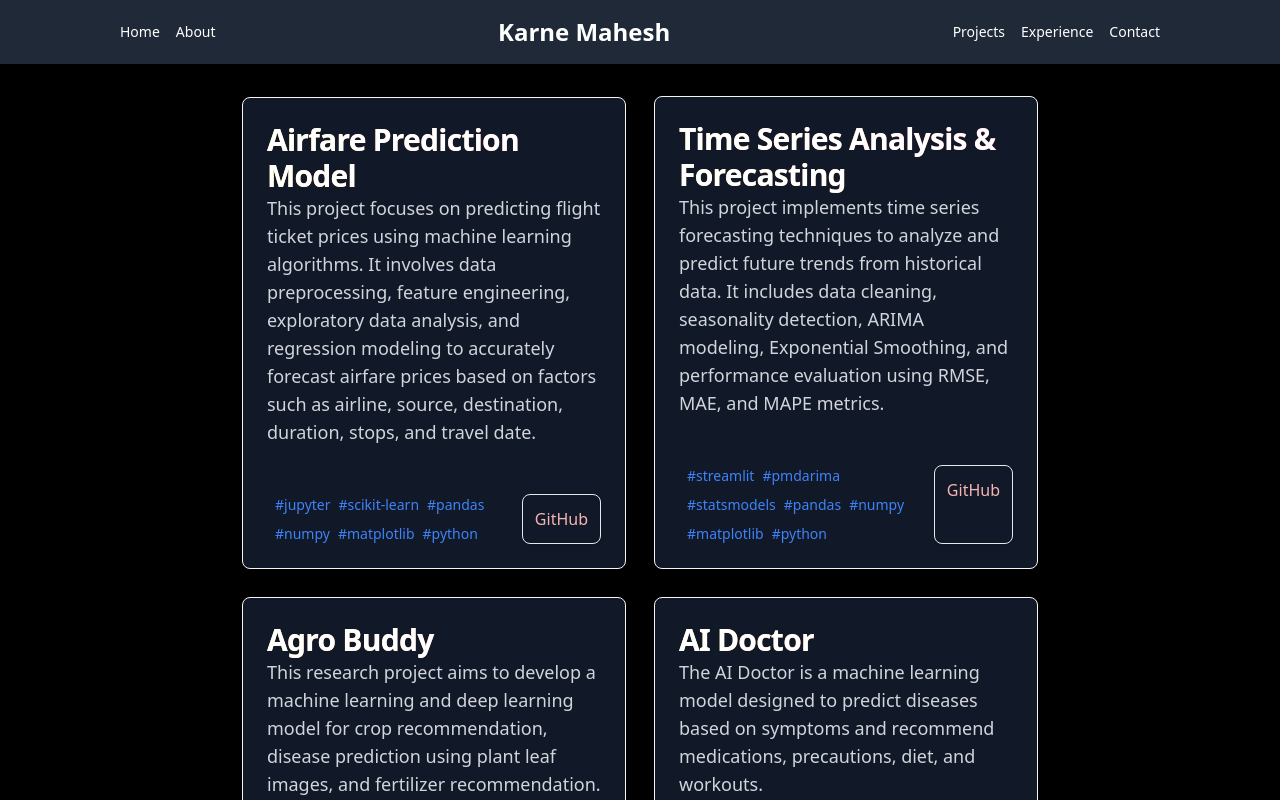
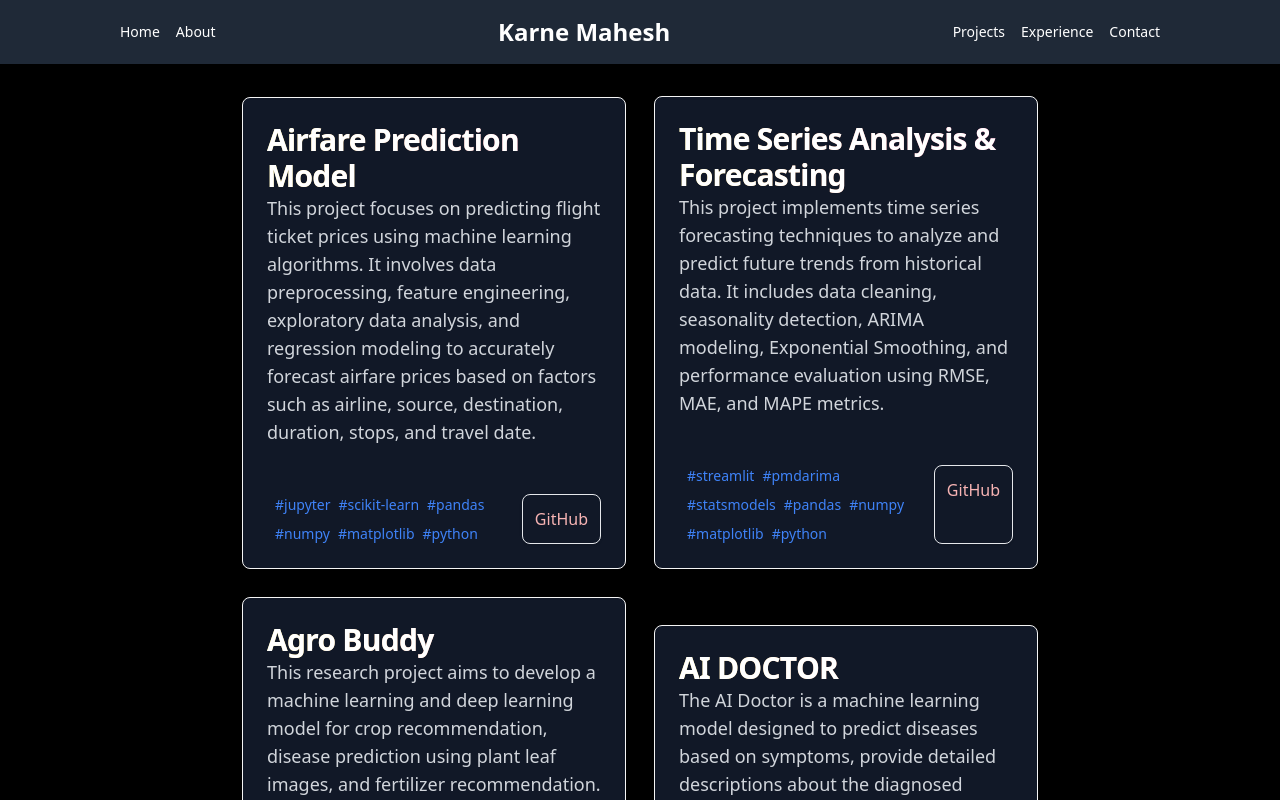
Before and after one commit to Karnemahesh/Mahesh-portfolio, a React (Create React App) app: page /projects in a window 1280 px wide. Shown: the top 800 px of the page. Built offline with nearby package versions, Linux system fonts and the light colour scheme.

Commit message:
Update Projects.jsx

```diff
--- a/src/components/Projects.jsx
+++ b/src/components/Projects.jsx
@@ -1,25 +1,26 @@
 
 import React from "react";
+import airfare from '../assets/airfare.png'
+import timeseries from '../assets/timeseries.png'
 import vpn from '../assets/vpn.png'
 import copeople from '../assets/copeople.png'
-import airfare from '../assets/airfare.png'
-import timeseries from '../assets/timeseries.png'
 import Footer from './Footer'
 
 const ProjectCard = ({ image, title, description, git, technologies }) => {
     return (
         <div className="max-w-sm sm:max-w-sm md:max-w-sm bg-gray-900 border border-neutral-100 rounded-lg shadow dark:bg-gray-800 dark:border-gray-700">
-            {title=='airfare' && <a href="#">
+             {title=='airfare' && <a href="#">
                 <img className="w-full rounded-t-lg h-auto object-cover " src={airfare} alt="" />
             </a>}
             {title=='timeseries' && <a href="#">
                 <img className="w-full rounded-t-lg h-auto object-cover " src={timeseries} alt="" />
             </a>}
+
             {title=='Snap Shot' && <a href="#">
                 <img className="w-full rounded-t-lg h-auto object-cover " src={vpn} alt="" />
             </a>}
-            {title=='Copeople' && <a href="#">
-                <img className="w-full rounded-t-lg h-auto object-cover " src={Copeople} alt="" />
+            {title=='Co People' && <a href="#">
+                <img className="w-full rounded-t-lg h-auto object-cover " src={copeople} alt="" />
             </a>}
             <div className="p-4 sm:p-6">
                 <a href="#">
@@ -66,8 +67,7 @@ const Projects = () => {
 }
 
 
-
- export const project = [
+export const project = [
     {
         title:'Airfare Prediction Model',
         description:'This project focuses on predicting flight ticket prices using machine learning algorithms. It involves data preprocessing, feature engineering, exploratory data analysis, and regression modeling to accurately forecast airfare prices based on factors such as airline, source, destination, duration, stops, and travel date.',
@@ -82,20 +82,21 @@ const Projects = () => {
         git:"https://github.com/Karnemahesh/Time-Series-Analysis",
         technologies:['streamlit', 'pmdarima', 'statsmodels', 'pandas', 'numpy', 'matplotlib', 'python']
     },
+
     {
         title:'Agro Buddy',
-        description:'This research project aims to develop a machine learning and deep learning model for crop recommendation, disease prediction using plant leaf images, and fertilizer recommendation.',
-        image: vpn,
+        description:'This research project aims to develop a machine learning and deep learning model for crop recommendation, disease prediction using plant leaf images, and fertilizer recommendation. The proposed model leverages the power of image classification algorithms and advanced neural networks to provide accurate predictions and recommendations for the agricultural domain.',
+        image: {vpn},
         git:"https://github.com/Karnemahesh/Agro-buddy",
-        technologies:['jupyter','sk learn','html','pandas','numpy','python']
+        technologies:['jupyter' ,'sk learn' , 'html' ,'pandas' , 'numpy','python']
     },
     {
-        title:'AI Doctor',
-        description:'The AI Doctor is a machine learning model designed to predict diseases based on symptoms and recommend medications, precautions, diet, and workouts.',
-        image: copeople,
+        title:'AI DOCTOR',
+        description:'The AI Doctor is a machine learning model designed to predict diseases based on symptoms, provide detailed descriptions about the diagnosed conditions, recommend suitable medications, suggest necessary precautions to be taken, advise on dietary modifications, and propose relevant workout routines.',
+        image: {copeople},
         git:"https://github.com/Karnemahesh/AI-DOCTOR",
-        technologies:['jupyter','sk learn','html','pandas','numpy','python']
+        technologies:[ 'jupyter' ,'sk learn' , 'html' ,'pandas' , 'numpy','python']
     }
-];
+]
 
 export default Projects
```
